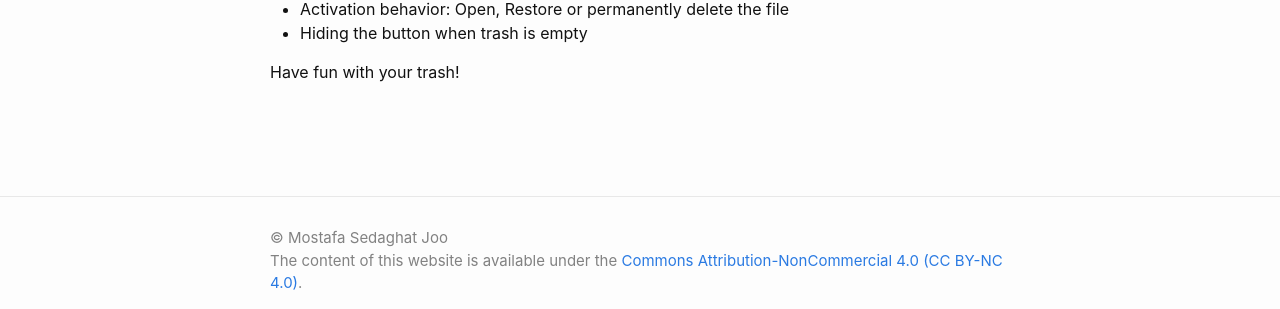
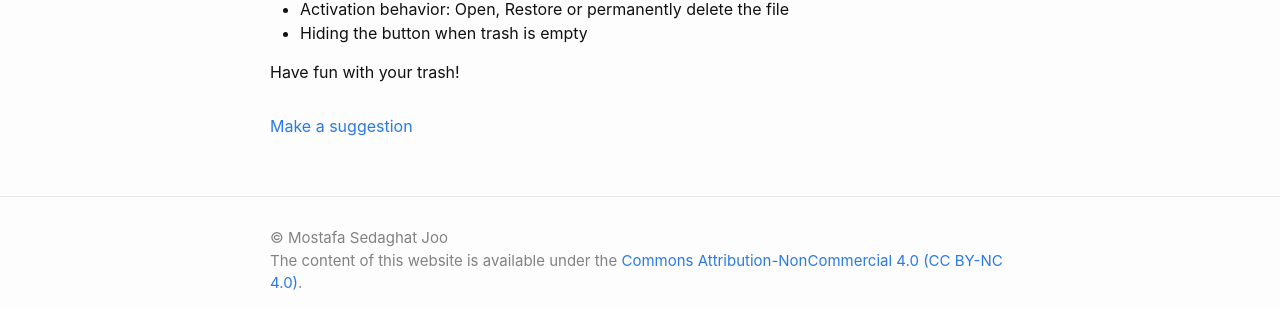
Before and after one commit to b00f/b00f.github.io, a Jekyll site: the page built from _posts/2020-04-03-linux_gnome-trash.md, in a window 1280 px wide. Shown: the part 482-791 px from the top of the page. Built offline with Jekyll 4.4.1, drawn with Linux system fonts in a browser that asks for light colours.

Commit message:
make a suggestion link

```diff
--- a/_layouts/post.html
+++ b/_layouts/post.html
@@ -30,6 +30,8 @@ layout: default
     {{ content }}
   </div>
 
+  <div class="suggestion"><a href="https://github.com/b00f/b00f.github.io/edit/master/{{page.path}}">Make a suggestion</a></div>
+
   {%- if site.disqus.shortname -%}
     {%- include disqus_comments.html -%}
   {%- endif -%}
```
